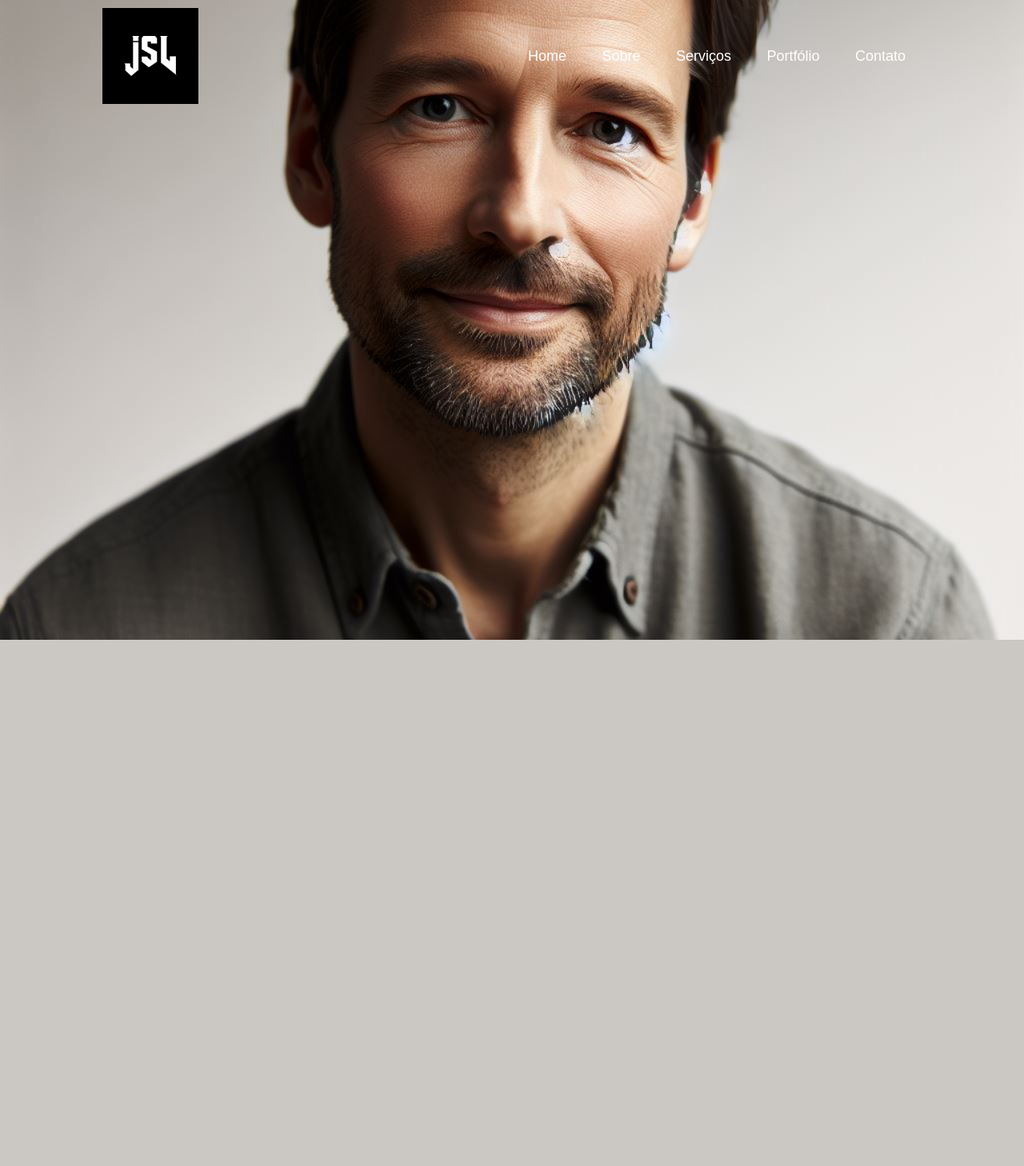
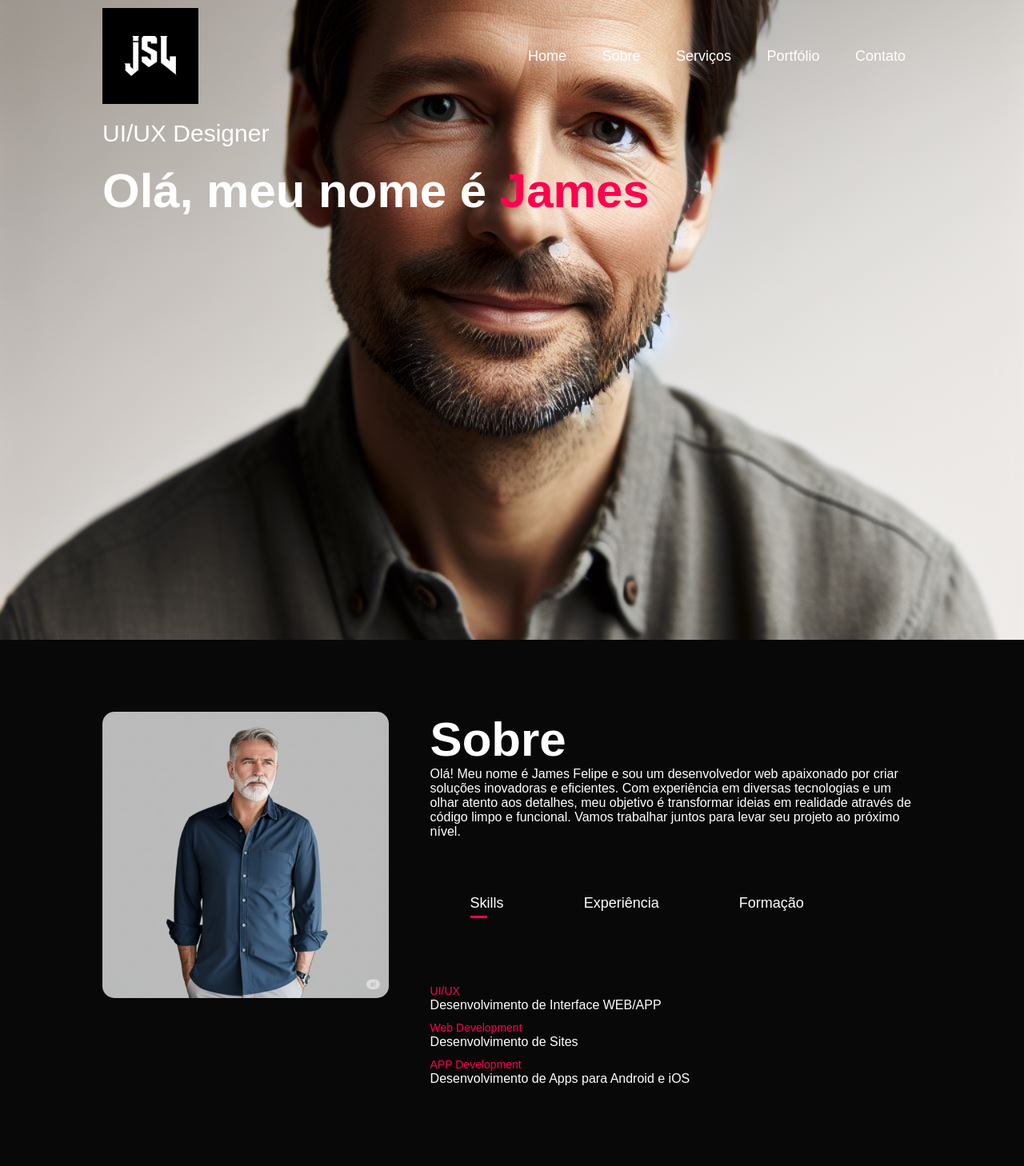
Before and after one commit to switer007/DesenvolveWeb, a PHP site: page / in a window 1280 px wide. Shown: the whole page at 80% size. Before the commit the page ends 800 px from the top, so only its background shows below. Run offline with PHP 8.4, Linux system fonts and the light colour scheme.

Commit message:
portfolio 08/05/25

```diff
--- a/portfolio/css/style.css
+++ b/portfolio/css/style.css
@@ -7,6 +7,7 @@
 :root {
     --bg-cinza-escuro: #080808;
     --branco: #FFF;
+    --magenta: #FF004F ;
 
 
 }
@@ -44,3 +45,85 @@ nav ul li a {
     font-size: 18px;
     position: relative;
 }
+nav ul li a::after {
+    content: '';
+    width: 0;
+    height: 3px;
+    background-color: var(--magenta);
+    position: absolute;
+    left: 0;
+    bottom: -6px;
+    transition: 0.5s;
+}
+nav ul li a:hover::after {
+    width: 100%;
+
+}
+.texto-cabecalho {
+    margin-top: 20px;
+    font-size: 30px;
+}
+.texto-cabecalho h1 {
+    font-size: 60px;
+    margin-top: 20px;
+}
+.texto-cabecalho h1 span {
+    color: var(--magenta);
+}
+/* ********* sobre ********* */
+#sobre {
+    padding: 80px 0;
+}
+.linha {
+    display: flex;
+    justify-content: space-between;
+    flex-wrap: wrap;
+}
+.sobre-col-1 {
+    flex-basis: 35%;
+}
+.sobre-col-1 img {
+    width: 100%;
+    border-radius: 15px;
+}
+.sobre-col-2 {
+    flex-basis: 60%;
+}
+.subtitulo {
+    font-size: 60px;
+    font-weight: 600;
+    color: var(--branco);
+}
+.aba-titulos {
+    display: flex;
+    margin: 20px 0 40px;
+}
+.aba-links {
+    margin: 50px;
+    font-size: 18px;
+    font-weight: 500;
+    cursor: pointer;
+    position: relative;
+}
+.aba-links::after {
+    content: '';
+    width: 0;
+    height: 3px;
+    background: var(--magenta);
+    position: absolute;
+    left: 0;
+    bottom: -8px;
+    transition: 0.5s;
+}
+.aba-links.link-ativo::after {
+    width: 50%;
+}
+.aba-conteudos ul li {
+    list-style: none;
+    margin: 10px 0;
+}
+.aba-conteudos ul li span {
+    color: var(--magenta);
+    font-size: 14px;
+
+}
--- a/portfolio/index.html
+++ b/portfolio/index.html
@@ -20,6 +20,36 @@
                     <li><a href="#">Contato</a></li>
                 </ul>
             </nav>
+            <div class="texto-cabecalho">
+                <p>UI/UX Designer</p>
+                <h1>Olá, meu nome é <span>James</span></h1>
+            </div>
+        </div>
+    </div>
+    <!-- ---------- Sobre --------- -->
+    <div id="sobre">
+        <div class="container">
+            <div class="linha">
+                <div class="sobre-col-1">
+                    <img src="imagens/sobre homem de meia idade3.png" alt="foto com fundo verde">
+                </div>
+                <div class="sobre-col-2">
+                    <h1 class="subtitulo">Sobre</h1>
+                    <p>Olá! Meu nome é James Felipe e sou um desenvolvedor web apaixonado por criar soluções inovadoras e eficientes. Com experiência em diversas tecnologias e um olhar atento aos detalhes, meu objetivo é transformar ideias em realidade através de código limpo e funcional. Vamos trabalhar juntos para levar seu projeto ao próximo nível.</p>
+                    <div class="aba-titulos">
+                        <p class="aba-links link-ativo">Skills</p>
+                        <p class="aba-links">Experiência</p>
+                        <p class="aba-links">Formação</p>
+                    </div>
+                    <div class="aba-conteudos" id="skills">
+                        <ul>
+                            <li><span>UI/UX</span><br>Desenvolvimento de Interface WEB/APP</li>
+                            <li><span>Web Development</span><br>Desenvolvimento de Sites</li>
+                            <li><span>APP Development</span><br>Desenvolvimento de Apps para Android e iOS</li>
+                        </ul>
+                    </div>
+                </div>
+            </div>
         </div>
     </div>
 </body>
```
Also changed, not shown: portfolio/imagens/sobre homem de meia idade3.png (added).
